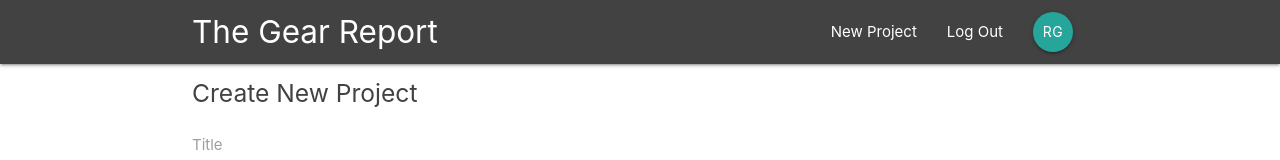
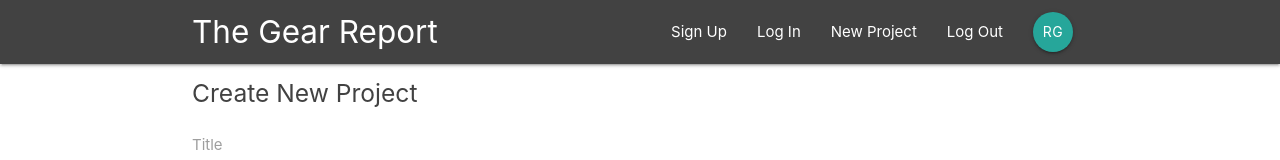
Before and after one commit to richard-graham/react-redux-firebase, a React (Create React App) app: page /create in a window 1280 px wide. Shown: the top 160 px of the page. Built offline with nearby package versions, Linux system fonts and the light colour scheme.

Commit message:
added sign in and sign up links

```diff
--- a/src/components/layout/Navbar.js
+++ b/src/components/layout/Navbar.js
@@ -9,6 +9,7 @@ const Navbar = () => {
       <div className="container">
         <Link to="/" className="brand-logo">The Gear Report</Link>
         <SignedInLinks/>
+        <SignedOutLinks />
       </div>
     </nav>
   )
--- a/src/components/layout/SignedInLinks.js
+++ b/src/components/layout/SignedInLinks.js
@@ -4,7 +4,7 @@ import { NavLink } from 'react-router-dom'
 const SignedInLinks = () => {
   return (
     <ul className='right'>
-      <li><NavLink to='/'>New Project</NavLink></li>
+      <li><NavLink to='/create'>New Project</NavLink></li>
       <li><NavLink to='/'>Log Out</NavLink></li>
       <li><NavLink to='/' className='btn btn-floating pin lighten-1'>RG</NavLink></li>
     </ul>
--- a/src/components/layout/SignedOutLinks.js
+++ b/src/components/layout/SignedOutLinks.js
@@ -4,8 +4,8 @@ import { NavLink } from 'react-router-dom'
 const SignedOutLinks = () => {
   return (
     <ul className='right'>
-      <li><NavLink to='/'>Sign Up</NavLink></li>
-      <li><NavLink to='/'>Log In</NavLink></li>
+      <li><NavLink to='/signup'>Sign Up</NavLink></li>
+      <li><NavLink to='/signin'>Log In</NavLink></li>
     </ul>
   )
 }
```
